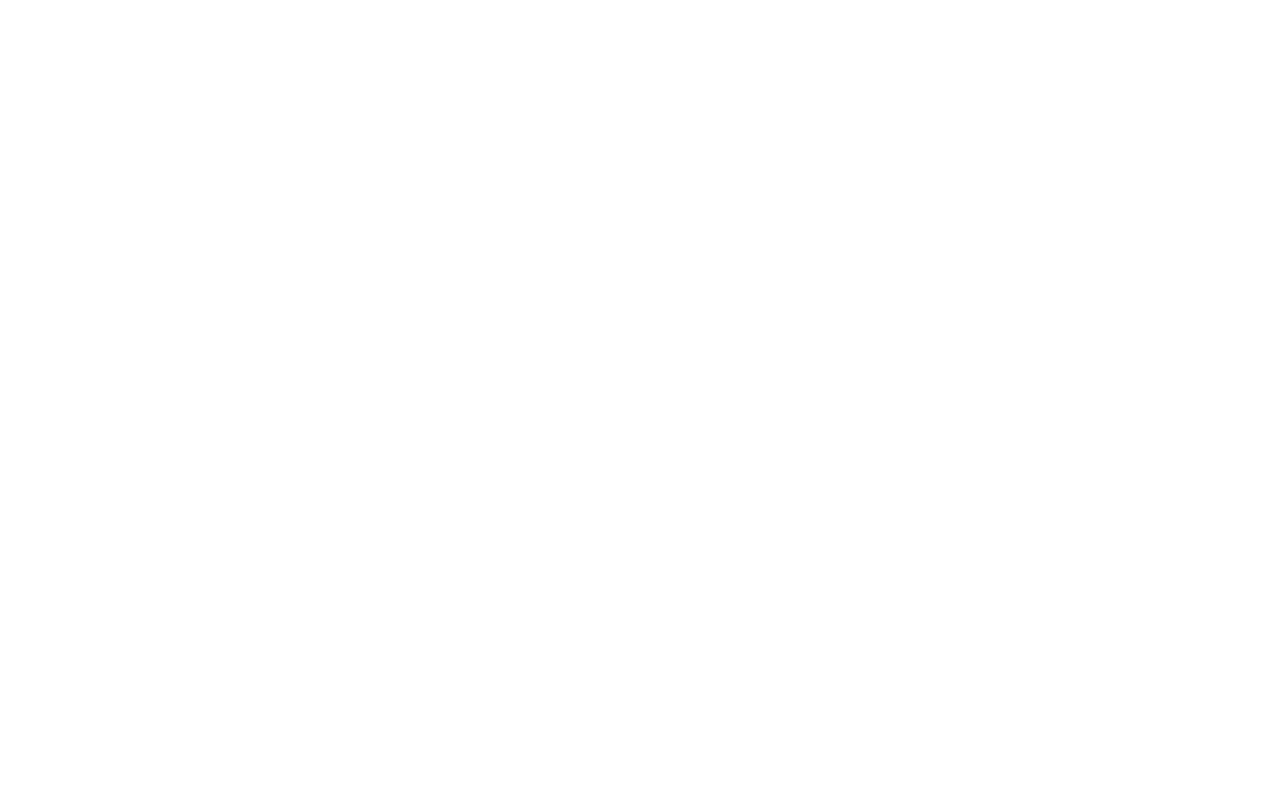
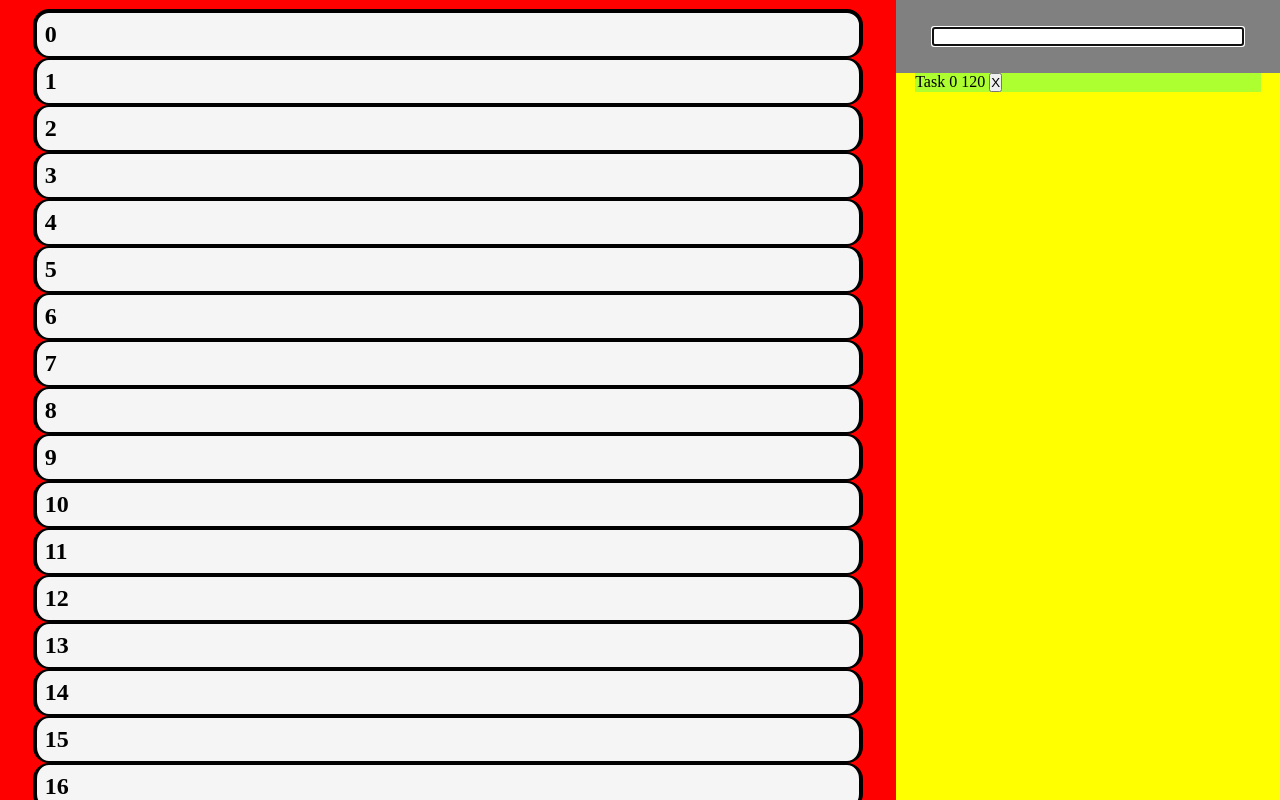
Before and after one commit to eduard-soul/calendar_concept_v2, a Vue app: page / in a window 1280 px wide. Built offline with nearby package versions, Linux system fonts and the light colour scheme.

Commit message:
Structure of the project done, with some style

```diff
--- a/src/App.vue
+++ b/src/App.vue
@@ -1,9 +1,47 @@
 <template>
+  <div id="all-wrapper">
+    <section id="calendar-wrapper">
+      <Calendar></Calendar>
+    </section>
+    <section id="tasks-wrapper">
+      <AddTask></AddTask>
+      <Tasks></Tasks>
+    </section>
+  </div>
 </template>
 
 <script setup lang="ts">
+  import Calendar from "./Calendar.vue"
+  import AddTask from "./AddTask.vue"
+  import Tasks from "./Tasks.vue"
 </script>
 
 <style lang="scss">
+  * {
+    margin: 0;
+    padding: 0;
+  }
+  #all-wrapper {
+    display: flex;
+    width: 100vw;
+    height: 100vh;
+    background-color: blue;
 
+    #calendar-wrapper {
+      display: flex;
+      flex-direction: column;
+      align-items: center;
+      height: 100%;
+      width: 70%;
+      background-color: red;
+      overflow-y: scroll;
+    }
+    #tasks-wrapper {
+      height: 100%;
+      width: 30%;
+      display: flex;
+      flex-direction: column;
+      background-color: green;
+    }
+  }
 </style>
```
